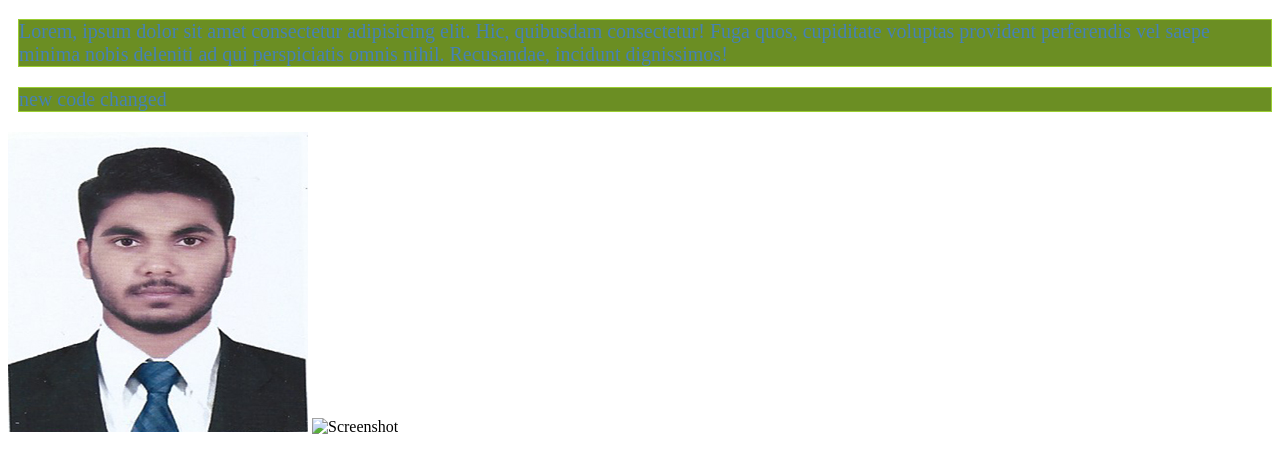
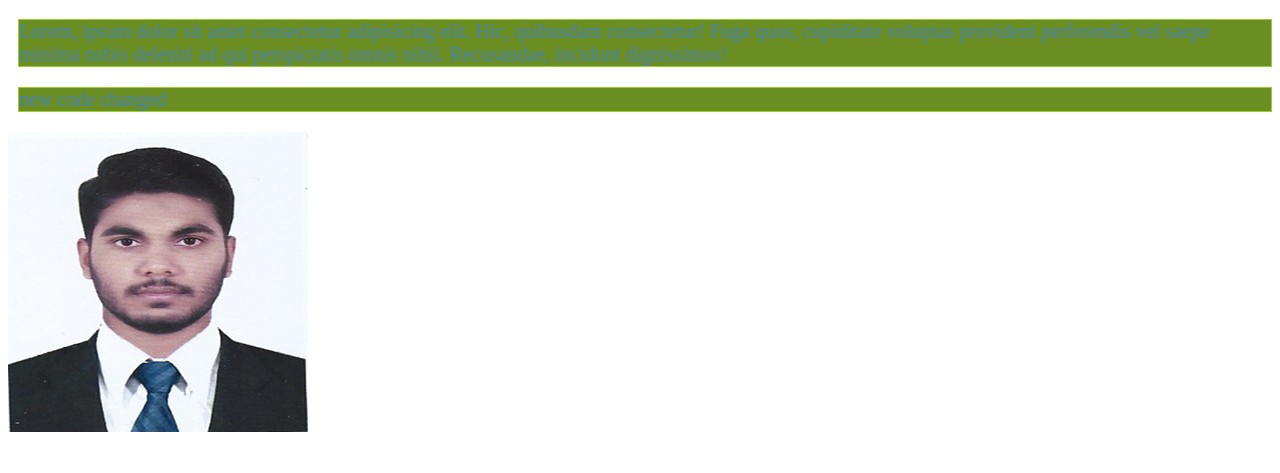
Before and after one commit to mohammadibrahim11/my-first-repo, a plain HTML site: page index.html in a window 1280 px wide. Shown: the part 61-534 px from the top of the page. Drawn offline with Linux system fonts and the light colour scheme.

Commit message:
remove code

```diff
--- a/index.html
+++ b/index.html
@@ -14,6 +14,6 @@
     <p>Lorem, ipsum dolor sit amet consectetur adipisicing elit. Hic, quibusdam consectetur! Fuga quos, cupiditate voluptas provident perferendis vel saepe minima nobis deleniti ad qui perspiciatis omnis nihil. Recusandae, incidunt dignissimos!</p>
     <p>new code changed</p>
     <img src="pass-img-01.jpg" alt="my img">
-    <img src="../first-website/img/img1/Screenshot (60).png" height="200px" width="200px" alt="Screenshot">
+
 </body>
 </html>
```
